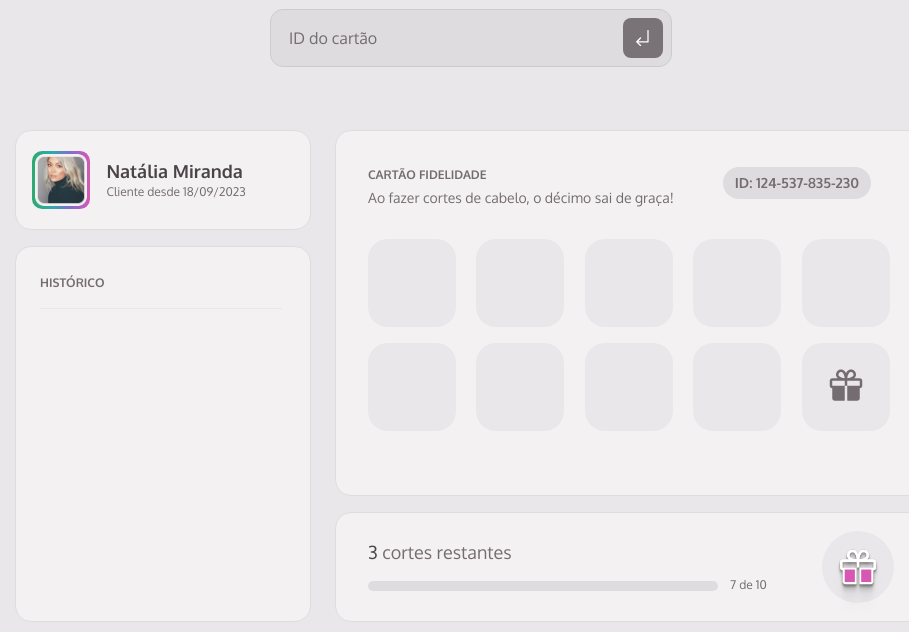
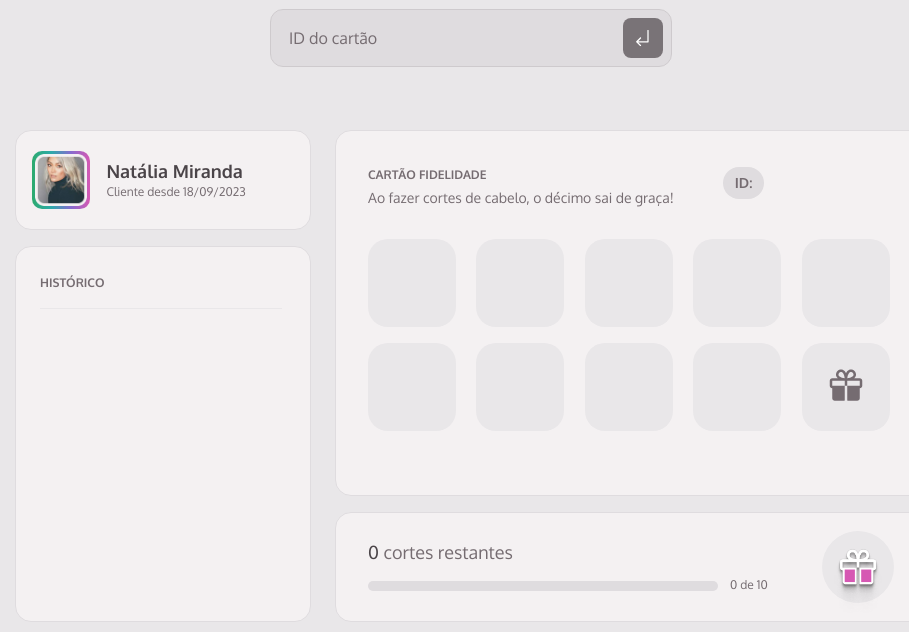
Before and after one commit to felipefrizzovg/member-club, a website with bundled scripts: page index.html in a window 1280 px wide. Shown: the part 142-774 px from the top of the page, without its empty margins (169-1078 px from the left). Built offline with nearby package versions, Linux system fonts and the light colour scheme; files whose address does not match are found by name.

Commit message:
Reset values

```diff
--- a/index.html
+++ b/index.html
@@ -68,7 +68,7 @@
             <p>Ao fazer cortes de cabelo, o décimo sai de graça!</p>
           </div>
           <div class="id">
-            <p>ID: 124-537-835-230</p>
+            <p>ID: </p>
           </div>
         </div>
 
@@ -101,12 +101,12 @@
 
       <div class="remaining-cuts">
         <div class="remaining-cuts-info">
-          <h2><strong>3</strong> cortes restantes</h2>
+          <h2><strong>0</strong> cortes restantes</h2>
           <div class="progress">
             <div class="standard-bar">
               <div class="colored-bar"></div>
             </div>
-            <p>7 de 10</p>
+            <p>0 de 10</p>
           </div>
         </div>
         <div class="gift">
```
